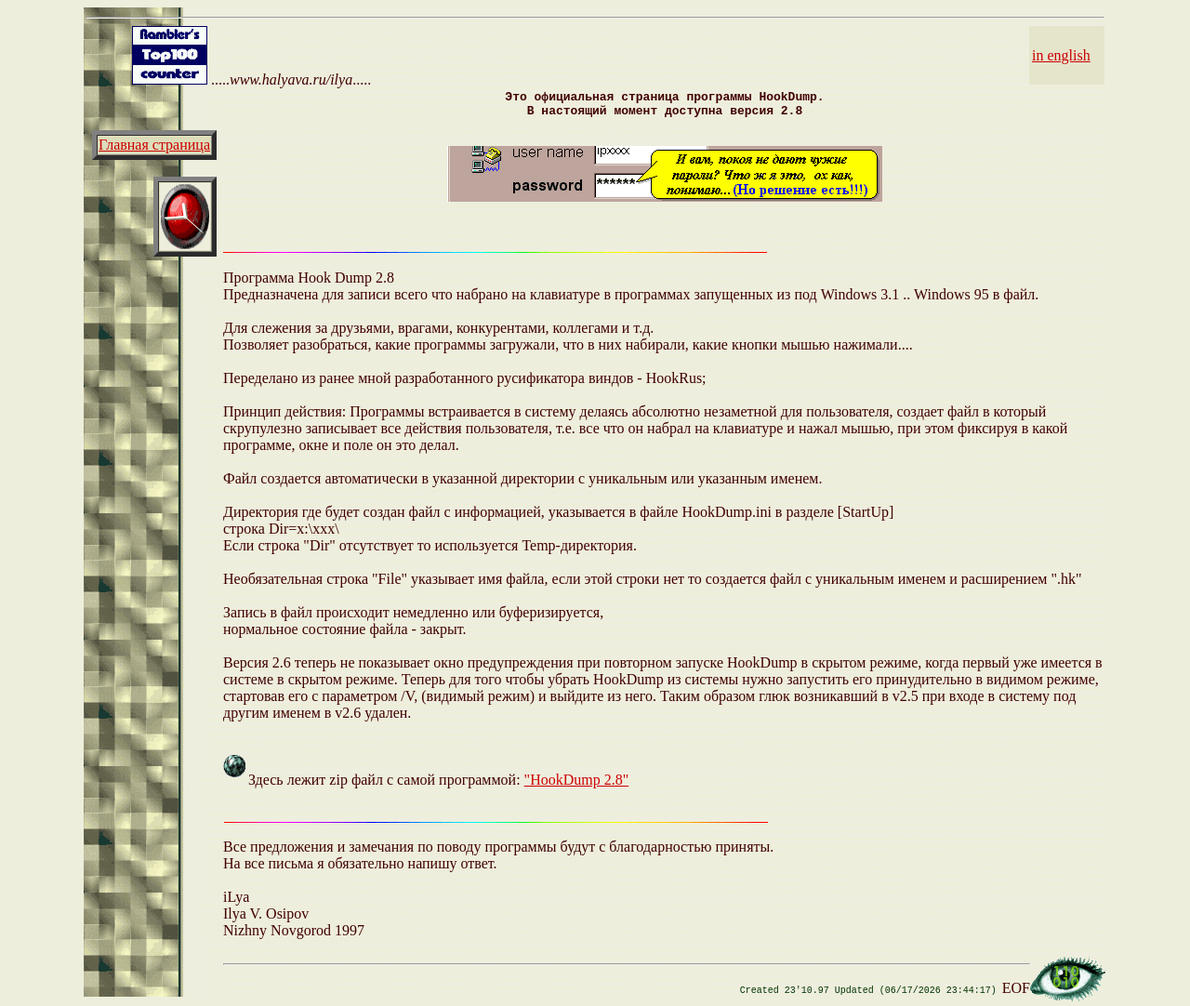
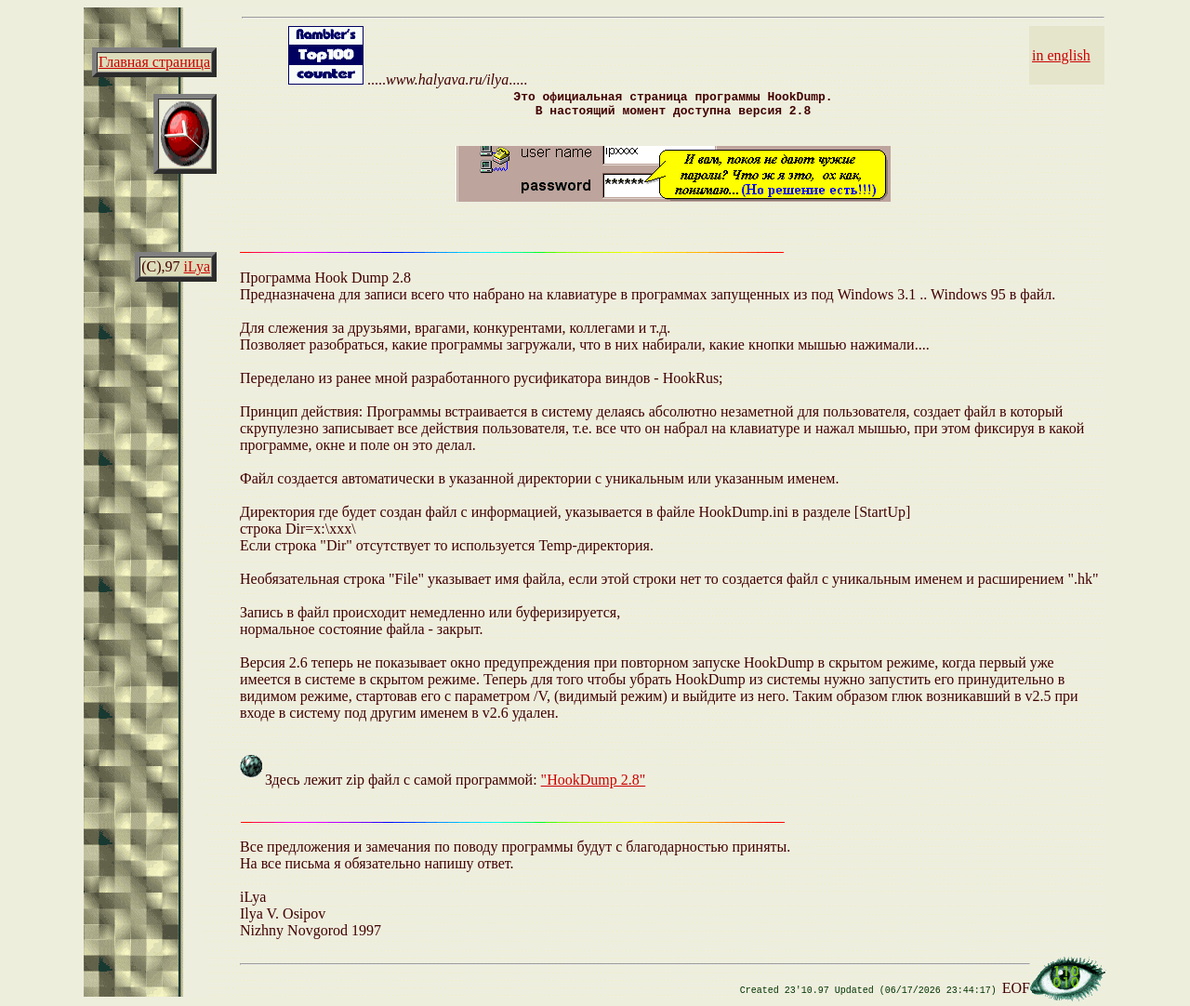
Before and after one commit to ilya000/old.osipov.ru, a plain HTML site: page ilya/hookd.htm in a window 1280 px wide. Shown: the top 1082 px of the page at 93% size. Drawn offline with Linux system fonts and the light colour scheme.

Commit message:
Apply two-column fix to ilya/hookd.htm; remove stray padding dots
- ilya/hookd.htm (the recovered halyava HookDump page) was created after the layout
  fix and still used the old floated-sidebar + <br>-padding; give it the same
  .haspanel/.sidepanel two-column treatment (fixes its footer gap)
- Remove the leftover '.' artifacts (from the original '. <br>' / '. </div>' padding)
  that showed as stray dots in the left rail across the sidebar pages

```diff
--- a/ilya/hookd.htm
+++ b/ilya/hookd.htm
@@ -2,7 +2,7 @@
 <head><meta http-equiv="Content-Type" content="text/html; charset=utf-8">
 <link rel="stylesheet" href="../archive.css">
 <!-- Восстановленный подлинник halyava-страницы программы HookDump (1997), по её родному пути /ilya/hookd.htm — именно на этот адрес ссылается сама программа. Оригинал: www.halyava.ru/ilya/hookd.htm --><title> Home page iLya - Program HookDump</title></head>
-<body bgcolor=#EEEEdd text=#400000 link=#cc0000 vlink=#404010 alink=#F03000 background="../p8x6t.gif">
+<body class="haspanel" bgcolor=#EEEEdd text=#400000 link=#cc0000 vlink=#404010 alink=#F03000 background="../p8x6t.gif">
 <TABLE border=0 align=top width=100% CELLPADDING=0><TR><TD>
   <hr>
 <!-- Подлинная кнопка Rambler's Top100 (81x63) из Internet Archive --><img src="../rambler_top100.gif" alt="Rambler's Top100" width=81 height=63 border=0>
@@ -17,7 +17,7 @@
 
 </TABLE>
 
-<TABLE border=0 width=150 height=0% align=left CELLPADDING=5>
+<TABLE class="sidepanel" border=0 width=150 height=0% align=left CELLPADDING=5>
  <TR valign=top align=right><TD>
    <br><br>
 
@@ -40,15 +40,12 @@ Java not found.
 -->
 <canvas class="ilya-clock" width="54" height="72" data-clock="image=../round1.gif shadowcolor=#888877 bgcolor=#EEEEdd textcolor=#FF0088 handcolor=#FFFFFF textsize=12"></canvas>
    </TABLE>
-<br><br><br><br><br> <br><br><br><br><br>
-<br><br><br><br><br> <br><br><br><br><br>
-<br><br><br><br><br> <br><br><br><br><br>
-<br><br><br><br><br> <br><br><br><br><br>
-<br><br><br><br><br> <br><br><br><br><br>.
-<br><br><br><br><br> <br><br><br><br><br>
-<br><br><br><br><br> <br><br><br><br><br>
-<br><br><br><br><br> <br><br><br><br><br>
-<br><br><br><br><br> <br><br><br><br><br>.
+
+<br>
+<br>
+
+<br>
+<br>
 
  </TR>
  <TR valign=bottom align=right><TD>
```
Also changed, not shown: hookd.htm (+0 -2 lines), hookde.htm (+0 -2 lines), iLya.htm (+0 -3 lines), index.html (+1 -2 lines), mailmy.htm (+0 -1 lines), prog.htm (+0 -3 lines), proge.htm (+0 -3 lines), servers.htm (+0 -1 lines), t_egipt.htm (+0 -1 lines), t_litva.htm (+0 -1 lines), t_tkod.htm (+0 -1 lines), travel.htm (+0 -1 lines).
